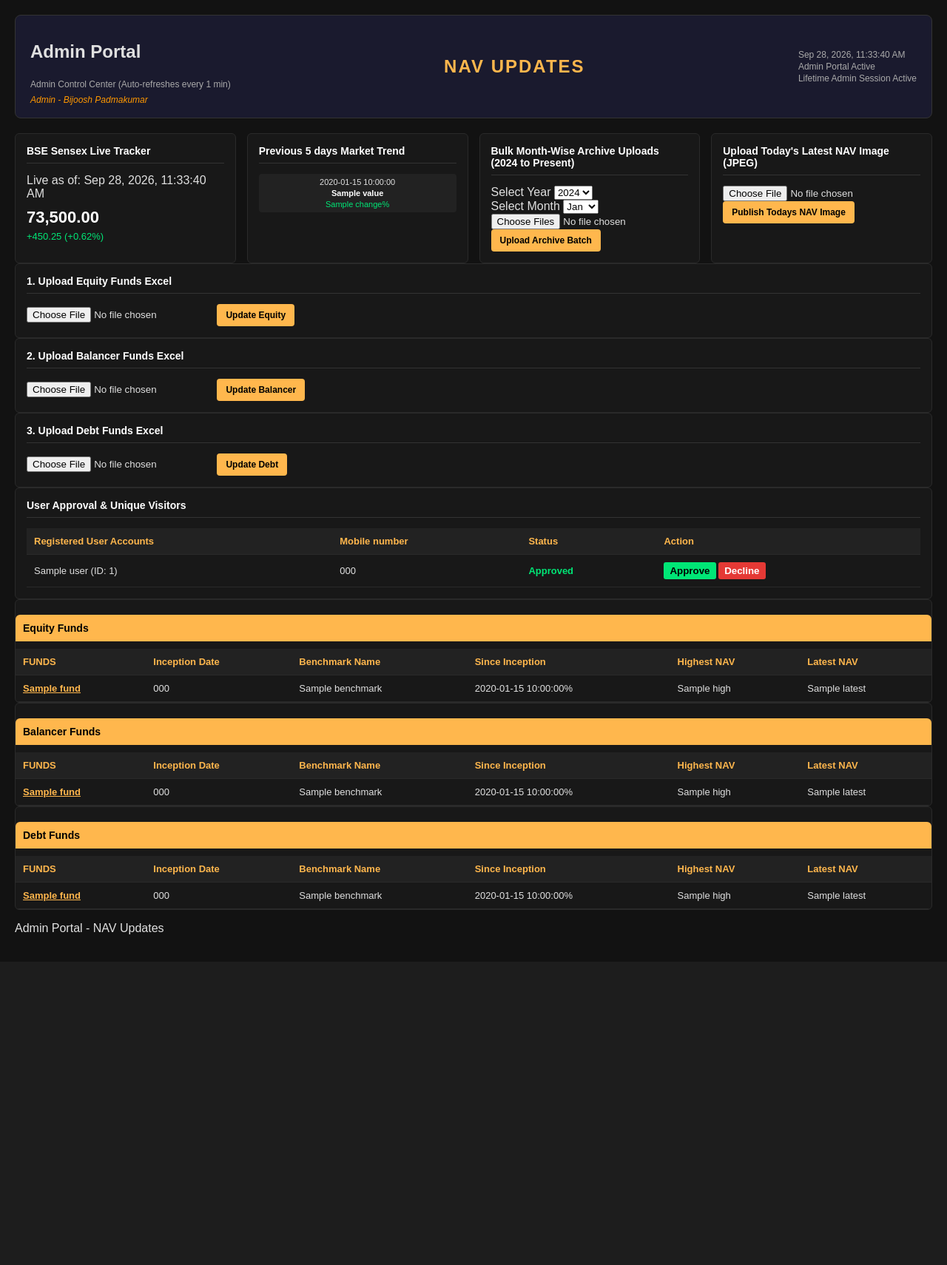
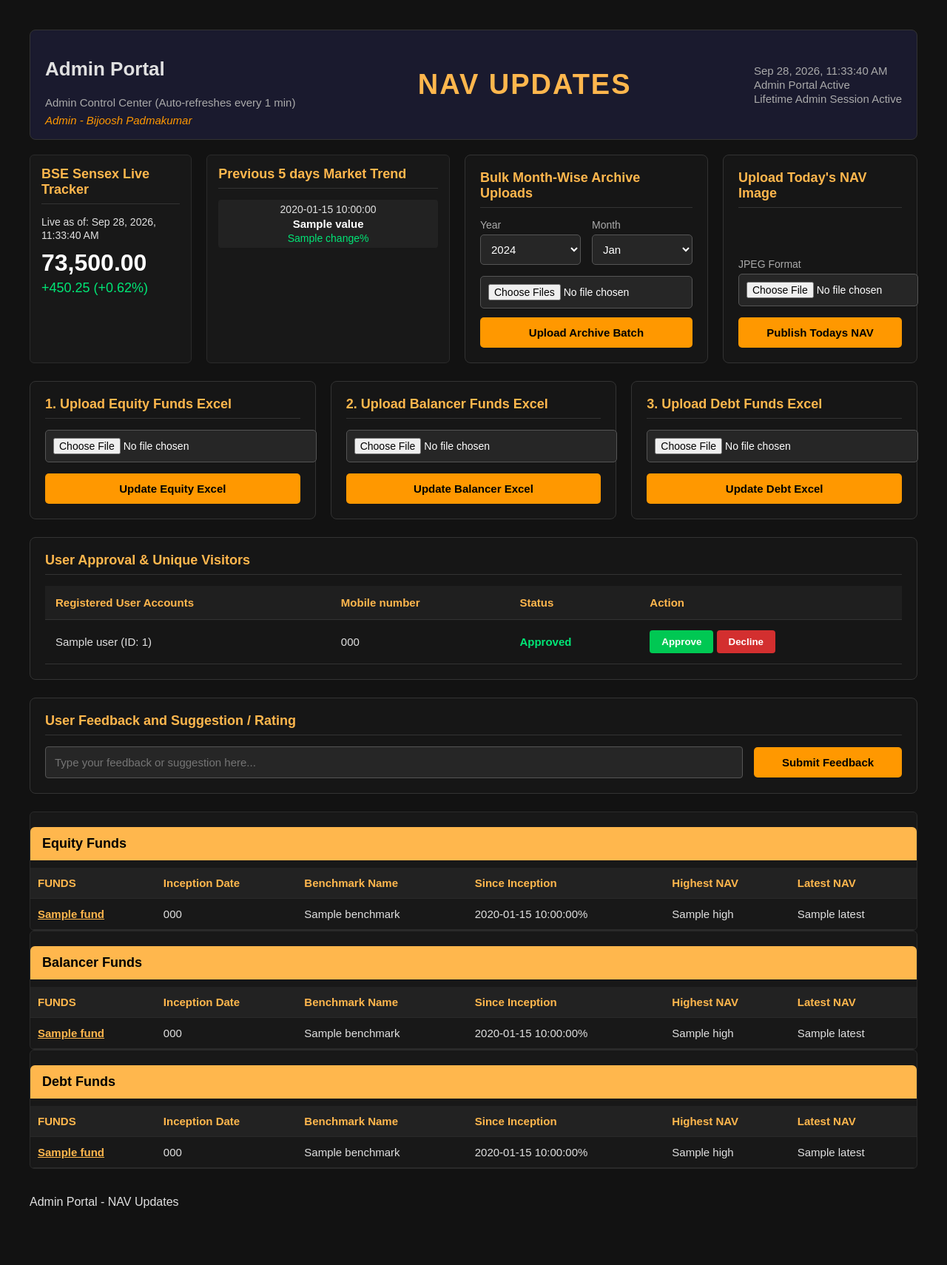
Before and after one commit to Bichu666/nav-dashboard, a Flask app: template templates/admin_dashboard.html in a window 1280 px wide. Shown: the whole page at 74% size. Before the commit the page ends 1263 px from the top, so only its background shows below. Run offline with Flask 3, Linux system fonts and the light colour scheme; the template is opened without the code that fills it: most values are stand-ins (such as "Sample title", 1, 10 or a date in 2020).

Commit message:
Redesign admin dashboard layout with larger font, spaced upload cards, and feedback section

```diff
--- a/templates/admin_dashboard.html
+++ b/templates/admin_dashboard.html
@@ -6,6 +6,131 @@
     <!-- Auto-refresh every 1 minute (60 seconds) to check for pending user requests -->
     <meta http-equiv="refresh" content="60">
     <link rel="stylesheet" href="{{ url_for('static', filename='style.css') }}">
+    <style>
+        body { font-size: 16px !important; }
+        .dashboard-container { font-size: 16px; max-width: 1400px; margin: 0 auto; padding: 20px; }
+        .main-header h2 { font-size: 26px !important; }
+        .main-header h1 { font-size: 38px !important; }
+        .control-center-text { font-size: 15px !important; }
+        .live-datetime, .admin-identity, .session-badge { font-size: 15px !important; }
+        .panel h3 { font-size: 18px !important; margin-bottom: 15px; color: #ffb74d; border-bottom: 1px solid #333; padding-bottom: 8px; }
+        .sensex-main-val { font-size: 32px !important; }
+        .sensex-change-val { font-size: 18px !important; }
+        .fund-table-full th, .fund-table-full td { font-size: 15px !important; padding: 12px 10px !important; }
+        .section-title-bar { font-size: 18px !important; padding: 12px 16px !important; }
+
+        /* Improved Grid & Form Layouts */
+        .top-grid {
+            display: grid;
+            grid-template-columns: 1fr 1.5fr 1.5fr 1.2fr;
+            gap: 20px;
+            margin-bottom: 24px;
+        }
+
+        .second-grid-3cols {
+            display: grid;
+            grid-template-columns: 1fr 1fr 1fr;
+            gap: 20px;
+            margin-bottom: 24px;
+        }
+
+        .upload-card {
+            background: #161616;
+            border: 1px solid #333;
+            border-radius: 8px;
+            padding: 20px;
+            display: flex;
+            flex-direction: column;
+            justify-content: space-between;
+        }
+
+        .upload-card input[type="file"] {
+            background: #262626;
+            color: #fff;
+            padding: 10px;
+            border: 1px solid #555;
+            border-radius: 5px;
+            width: 100%;
+            margin-bottom: 15px;
+            font-size: 14px;
+        }
+
+        .archive-controls-row {
+            display: grid;
+            grid-template-columns: 1fr 1fr;
+            gap: 15px;
+            margin-bottom: 15px;
+        }
+
+        .archive-controls-row label, .upload-card label {
+            display: block;
+            font-size: 14px;
+            color: #aaa;
+            margin-bottom: 5px;
+        }
+
+        .archive-controls-row select {
+            width: 100%;
+            background: #262626;
+            border: 1px solid #555;
+            padding: 10px;
+            color: #fff;
+            border-radius: 5px;
+            font-size: 15px;
+        }
+
+        .file-pick-row {
+            display: flex;
+            flex-direction: column;
+            gap: 12px;
+        }
+
+        .file-pick-row input[type="file"] {
+            background: #262626;
+            color: #fff;
+            padding: 10px;
+            border: 1px solid #555;
+            border-radius: 5px;
+            font-size: 14px;
+        }
+
+        /* Buttons styling */
+        .btn-auto-update, .btn-batch, .btn-publish-nav {
+            background: #ff9800;
+            color: #000;
+            font-weight: bold;
+            border: none;
+            padding: 12px;
+            border-radius: 5px;
+            cursor: pointer;
+            text-align: center;
+            width: 100%;
+            font-size: 15px;
+            transition: background 0.2s;
+        }
+        .btn-auto-update:hover, .btn-batch:hover, .btn-publish-nav:hover {
+            background: #ffa726;
+        }
+
+        /* Approval Table Styling */
+        .approval-table {
+            width: 100%;
+            border-collapse: collapse;
+            margin-top: 10px;
+        }
+        .approval-table th, .approval-table td {
+            padding: 14px;
+            text-align: left;
+            border-bottom: 1px solid #333;
+            font-size: 15px;
+        }
+        .approval-table th {
+            background: #1f1f1f;
+            color: #ffb74d;
+        }
+        .btn-app { background: #00c853; color: #fff; border: none; padding: 8px 16px; border-radius: 4px; font-weight: bold; cursor: pointer; }
+        .btn-dec { background: #d32f2f; color: #fff; border: none; padding: 8px 16px; border-radius: 4px; font-weight: bold; cursor: pointer; }
+    </style>
 </head>
 <body>
     <div class="dashboard-container">
@@ -32,7 +157,7 @@
             <!-- Sensex Live Tracker -->
             <div class="panel sensex-panel">
                 <h3>BSE Sensex Live Tracker</h3>
-                <span class="sub-label" id="sensex-time-label">Date and Time</span>
+                <span class="sub-label" id="sensex-time-label" style="font-size: 14px;">Date and Time</span>
                 <div class="sensex-main-val">73,500.00</div>
                 <div class="sensex-change-val">+450.25 (+0.62%)</div>
             </div>
@@ -43,41 +168,42 @@
                 <div class="trend-boxes">
                     {% for item in sensex_trend %}
                     <div class="t-box">
-                        <div class="t-date">{{ item.date }}</div>
-                        <div class="t-val">{{ item.value }}</div>
-                        <div class="t-chg {% if item.change >= 0 %}pos{% else %}neg{% endif %}">{{ item.change }}%</div>
+                        <div class="t-date" style="font-size: 14px;">{{ item.date }}</div>
+                        <div class="t-val" style="font-size: 15px;">{{ item.value }}</div>
+                        <div class="t-chg {% if item.change >= 0 %}pos{% else %}neg{% endif %}" style="font-size: 14px;">{{ item.change }}%</div>
                     </div>
                     {% endfor %}
                 </div>
             </div>
 
             <!-- Bulk Archive Uploads -->
-            <div class="panel archive-panel">
-                <h3>Bulk Month-Wise Archive Uploads (2024 to Present)</h3>
+            <div class="panel archive-panel" style="background: #161616; border: 1px solid #333; padding: 20px; border-radius: 8px;">
+                <h3>Bulk Month-Wise Archive Uploads</h3>
                 <form action="{{ url_for('upload_archive') }}" method="POST" enctype="multipart/form-data">
                     <div class="archive-controls-row">
                         <div>
-                            <label>Select Year</label>
+                            <label>Year</label>
                             <select name="archive_year"><option>2024</option><option>2025</option><option>2026</option></select>
                         </div>
                         <div>
-                            <label>Select Month</label>
+                            <label>Month</label>
                             <select name="archive_month"><option>Jan</option><option>Feb</option><option>Mar</option><option>Apr</option><option>May</option><option>Jun</option><option>Jul</option><option>Aug</option><option>Sep</option><option>Oct</option><option>Nov</option><option>Dec</option></select>
                         </div>
                     </div>
                     <div class="file-pick-row">
-                        <input type="file" name="archive_files" multiple class="file-input-hidden" required>
+                        <input type="file" name="archive_files" multiple required>
                         <button type="submit" class="btn-batch">Upload Archive Batch</button>
                     </div>
                 </form>
             </div>
 
             <!-- Upload Today's NAV Image -->
-            <div class="panel nav-image-panel">
-                <h3>Upload Today's Latest NAV Image (JPEG)</h3>
+            <div class="panel nav-image-panel" style="background: #161616; border: 1px solid #333; padding: 20px; border-radius: 8px; display: flex; flex-direction: column; justify-content: space-between;">
+                <h3>Upload Today's NAV Image</h3>
                 <form action="{{ url_for('upload_nav') }}" method="POST" enctype="multipart/form-data">
-                    <input type="file" name="nav_image" accept="image/jpeg" class="file-input-styled" required>
-                    <button type="submit" class="btn-publish-nav">Publish Todays NAV Image</button>
+                    <label style="font-size: 14px; color: #aaa; margin-bottom: 5px; display: block;">JPEG Format</label>
+                    <input type="file" name="nav_image" accept="image/jpeg" style="background: #262626; color: #fff; padding: 10px; border: 1px solid #555; border-radius: 5px; width: 100%; margin-bottom: 15px; font-size: 14px;" required>
+                    <button type="submit" class="btn-publish-nav">Publish Todays NAV</button>
                 </form>
             </div>
         </div>
@@ -89,7 +215,7 @@
                 <form action="{{ url_for('upload_master_category') }}" method="POST" enctype="multipart/form-data">
                     <input type="hidden" name="category" value="equity">
                     <input type="file" name="equity_file" accept=".xlsx, .xls" required>
-                    <button type="submit" class="btn-auto-update">Update Equity</button>
+                    <button type="submit" class="btn-auto-update">Update Equity Excel</button>
                 </form>
             </div>
 
@@ -98,7 +224,7 @@
                 <form action="{{ url_for('upload_master_category') }}" method="POST" enctype="multipart/form-data">
                     <input type="hidden" name="category" value="balancer">
                     <input type="file" name="balancer_file" accept=".xlsx, .xls" required>
-                    <button type="submit" class="btn-auto-update">Update Balancer</button>
+                    <button type="submit" class="btn-auto-update">Update Balancer Excel</button>
                 </form>
             </div>
 
@@ -107,13 +233,13 @@
                 <form action="{{ url_for('upload_master_category') }}" method="POST" enctype="multipart/form-data">
                     <input type="hidden" name="category" value="debt">
                     <input type="file" name="debt_file" accept=".xlsx, .xls" required>
-                    <button type="submit" class="btn-auto-update">Update Debt</button>
+                    <button type="submit" class="btn-auto-update">Update Debt Excel</button>
                 </form>
             </div>
         </div>
 
         <!-- User Approvals Section -->
-        <div class="panel approval-panel">
+        <div class="panel approval-panel" style="margin-bottom: 24px; background: #161616; border: 1px solid #333; padding: 20px; border-radius: 8px;">
             <h3>User Approval & Unique Visitors</h3>
             <table class="approval-table">
                 <thead>
@@ -144,6 +270,15 @@
             </table>
         </div>
 
+        <!-- Feedback & Suggestions Section -->
+        <div class="panel" style="margin-bottom: 24px; background: #161616; border: 1px solid #333; padding: 20px; border-radius: 8px;">
+            <h3>User Feedback and Suggestion / Rating</h3>
+            <div style="display: flex; gap: 15px; align-items: center; margin-top: 15px;">
+                <input type="text" placeholder="Type your feedback or suggestion here..." style="flex: 1; background: #262626; border: 1px solid #555; padding: 12px; color: #fff; border-radius: 4px; font-size: 15px;">
+                <button class="btn-batch" style="width: 200px; font-size: 15px; padding: 12px;" onclick="alert('Feedback submitted successfully!')">Submit Feedback</button>
+            </div>
+        </div>
+
         <!-- Full-Width Stacked Fund Sections -->
         <div class="funds-stack-container">
 
@@ -164,7 +299,7 @@
                     <tbody>
                         {% for row in equity_data %}
                         <tr class="fund-clickable-row" onclick='openModal({{ row | tojson | safe }})'>
-                            <td><b style="color: #ffb74d; text-decoration: underline; cursor: pointer;">{{ row.fund }}</b></td>
+                            <td><b style="color: #ffb74d; text-decoration: underline; cursor: pointer; font-size: 15px;">{{ row.fund }}</b></td>
                             <td>{{ row.inception }}</td>
                             <td>{{ row.benchmark }}</td>
                             <td>{{ row.since }}%</td>
@@ -194,7 +329,7 @@
                     <tbody>
                         {% for row in balancer_data %}
                         <tr class="fund-clickable-row" onclick='openModal({{ row | tojson | safe }})'>
-                            <td><b style="color: #ffb74d; text-decoration: underline; cursor: pointer;">{{ row.fund }}</b></td>
+                            <td><b style="color: #ffb74d; text-decoration: underline; cursor: pointer; font-size: 15px;">{{ row.fund }}</b></td>
                             <td>{{ row.inception }}</td>
                             <td>{{ row.benchmark }}</td>
                             <td>{{ row.since }}%</td>
@@ -224,7 +359,7 @@
                     <tbody>
                         {% for row in debt_data %}
                         <tr class="fund-clickable-row" onclick='openModal({{ row | tojson | safe }})'>
-                            <td><b style="color: #ffb74d; text-decoration: underline; cursor: pointer;">{{ row.fund }}</b></td>
+                            <td><b style="color: #ffb74d; text-decoration: underline; cursor: pointer; font-size: 15px;">{{ row.fund }}</b></td>
                             <td>{{ row.inception }}</td>
                             <td>{{ row.benchmark }}</td>
                             <td>{{ row.since }}%</td>
@@ -239,7 +374,7 @@
 
         </div>
 
-        <footer class="portal-footer">
+        <footer class="portal-footer" style="font-size: 16px; padding: 20px 0;">
             <p>Admin Portal - NAV Updates</p>
         </footer>
 
@@ -247,15 +382,15 @@
 
     <!-- Modal Popup for Fund Details -->
     <div id="fundModal" class="modal-overlay" style="display: none;">
-        <div class="modal-content">
+        <div class="modal-content" style="width: 600px; font-size: 16px;">
             <span class="modal-close" onclick="closeModal()">&times;</span>
-            <h2 id="modal-fund-name" style="color: #ffb74d; margin-top: 0;">Fund Name</h2>
-            <div class="modal-info-grid">
+            <h2 id="modal-fund-name" style="color: #ffb74d; margin-top: 0; font-size: 22px;">Fund Name</h2>
+            <div class="modal-info-grid" style="font-size: 15px; margin-bottom: 15px;">
                 <div><strong>Inception Date:</strong> <span id="modal-inception"></span></div>
                 <div><strong>Benchmark Name:</strong> <span id="modal-benchmark"></span></div>
             </div>
 
-            <table class="modal-returns-table">
+            <table class="modal-returns-table" style="font-size: 15px;">
                 <thead>
                     <tr>
                         <th>Metric</th>
```
